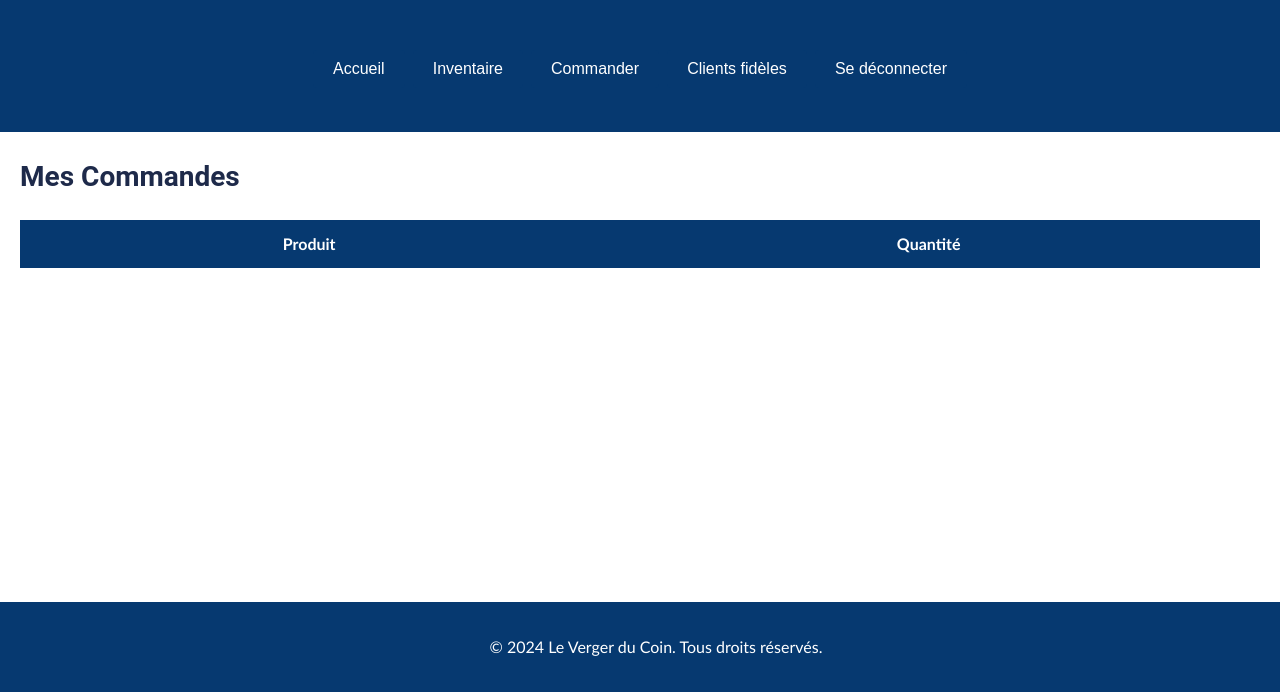
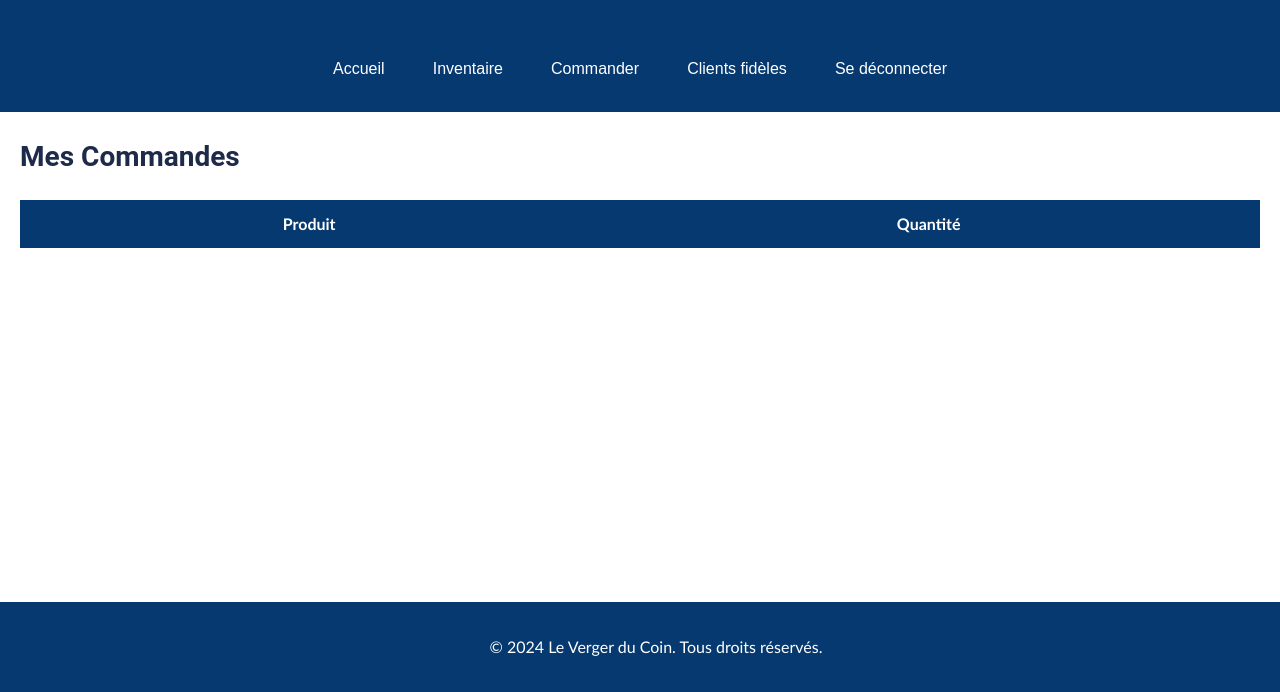
Before and after one commit to salomemn/levergerducoin, a website: page public/historiqueadmin.html in a window 1280 px wide. Shown: the part 108-800 px from the top of the page. Drawn offline with Linux system fonts and the light colour scheme.

Commit message:
Update historiqueadmin.html

```diff
--- a/public/historiqueadmin.html
+++ b/public/historiqueadmin.html
@@ -1,12 +1,14 @@
 <!DOCTYPE html>
 <html lang="en">
+
 <head>
     <meta charset="UTF-8">
     <meta http-equiv="X-UA-Compatible" content="IE=edge">
     <link rel="stylesheet" href="styles.css">
     <meta name="viewport" content="width=device-width, initial-scale=1.0">
-    <title>Admin Dashboard</title>
+    <title>Historique</title>
 </head>
+
 <body>
     <header>
         <h1>Le Verger du Coin</h1>
@@ -21,10 +23,6 @@
         </div>
     </div>
 
-    <div id="toolbar">
-        <!-- ... (toolbar buttons) ... -->
-    </div>
-
     <section id="ordersSection">
         <h2>Mes Commandes</h2>
         <table border="1">
@@ -35,7 +33,6 @@
                 </tr>
             </thead>
             <tbody id="salesTableBody">
-                <!-- Orders data will be dynamically added here -->
             </tbody>
         </table>
     </section>
@@ -47,7 +44,6 @@
 
     <script src="script.js"></script>
     <script>
-    // Fetch and display client's orders
         function fetchAndDisplaySalesAdmin() {
 
             fetch(`http://localhost:3000/sales/`)
@@ -55,10 +51,8 @@
                 .then(data => {
                     const salesTableBody = document.getElementById('salesTableBody');
 
-          // Clear existing rows
                     salesTableBody.innerHTML = '';
 
-          // Add new rows for sales data only
                     if (data.sales) {
                         data.sales.forEach(sale => {
                             const row = salesTableBody.insertRow();
@@ -77,7 +71,6 @@
                 .catch(error => console.error('Error fetching client orders:', error));
         }
 
-// Function to get URL parameters
         function getUrlParameter(name) {
             name = name.replace(/[\[\]]/g, '\\$&');
             const regex = new RegExp('[?&]' + name + '(=([^&#]*)|&|#|$)');
@@ -87,8 +80,6 @@
             return decodeURIComponent(results[2].replace(/\+/g, ' '));
         }
 
-
-    // Call this function when the page loads
         window.onload = function () {
             fetchAndDisplaySales();
         };
@@ -96,4 +87,5 @@
 
     </script>
 </body>
+
 </html>
```
Lines whose indentation alone changed are shown as unchanged.
